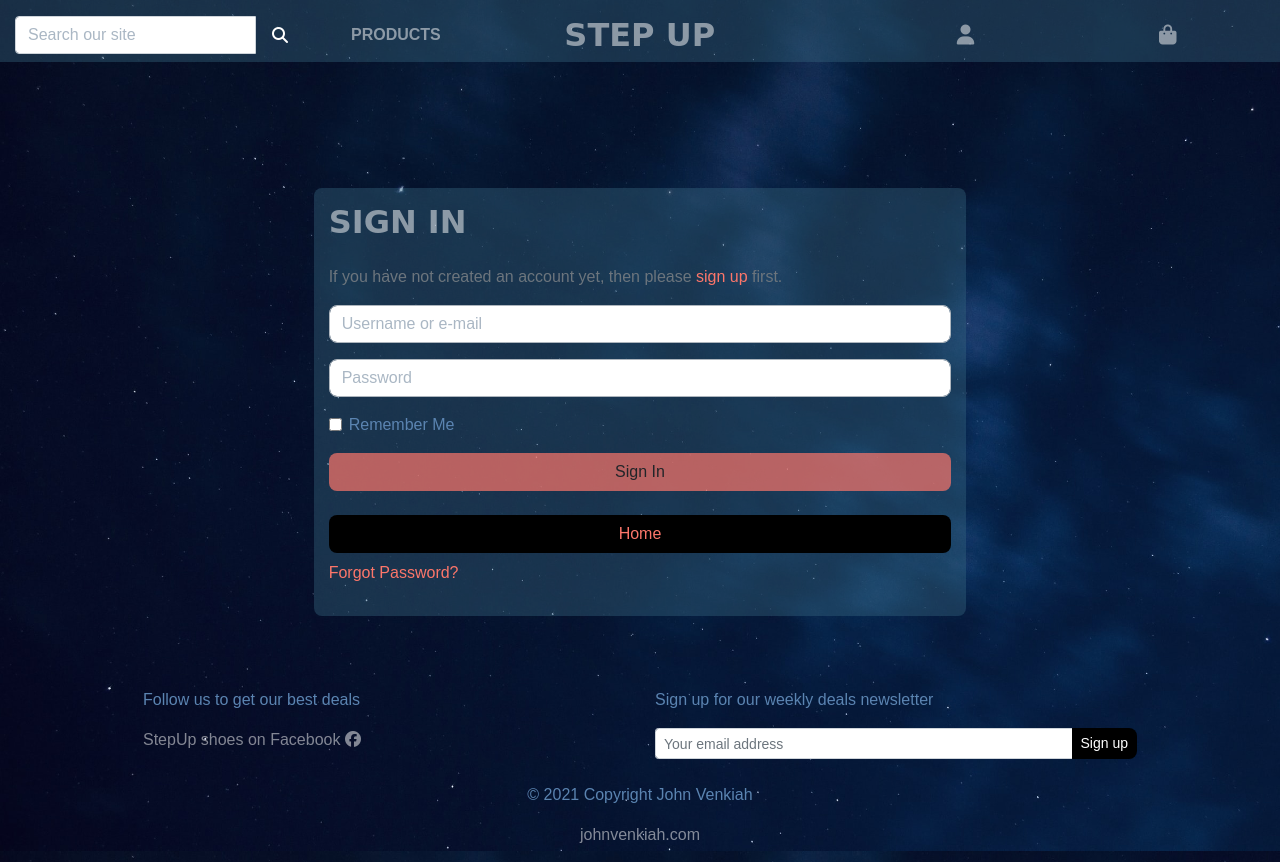
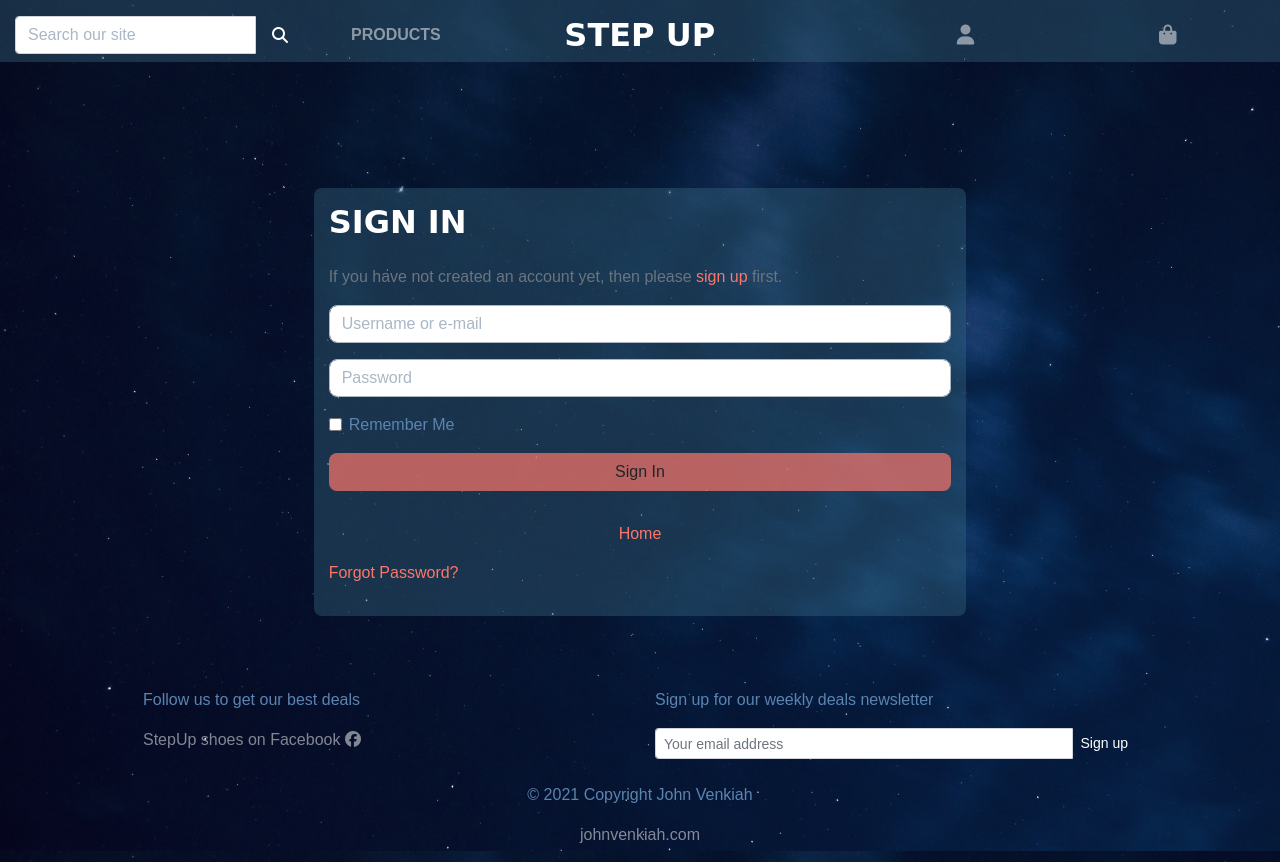
Before and after one commit to johnvenkiah/CI_PP5_John_Venkiah, a Django app: page /accounts/login/ in a window 1280 px wide. Run offline with Django 3.2, Linux system fonts and the light colour scheme; some libraries are stand-ins or nearby versions; some web fonts are replaced.

Commit message:
remove btn-black class and style its predecessor: btn-trans

```diff
--- a/static/css/base.css
+++ b/static/css/base.css
@@ -21,7 +21,7 @@ body {
 
 h2 {
     font-family: 'Bungee Hairline', cursive;
-    color: rgba(255, 255, 255, 0.5);
+    color: rgba(255, 255, 255);
 }
 
 a {
@@ -48,8 +48,8 @@ a:hover {
     min-width: 260px;
 }
 
-.btn-black {
-    background: black;
+.btn-trans {
+    background-color: transparent;
     color: white;
 }
 
@@ -69,10 +69,10 @@ a:hover {
 .shop-now-button:hover,
 .shop-now-button:active,
 .shop-now-button:focus,
-.btn-black:hover,
-.btn-black:active,
-.btn-black:focus {
-    background: #222;
+.btn-trans:hover,
+.btn-trans:active,
+.btn-trans:focus {
+    background-color: rgba(252, 118, 106, 0.699);
     color: white;
 }
 
--- a/templates/allauth/account/login.html
+++ b/templates/allauth/account/login.html
@@ -40,7 +40,7 @@ for a {{ site_name }} account and sign in below:{% endblocktrans %}</p>
     <input type="hidden" name="{{ redirect_field_name }}" value="{{ redirect_field_value }}" />
   {% endif %}
     <button class="mb-4 w-100 w-md-50 btn d-block rounded primaryAction" type="submit">{% trans "Sign In" %}</button>
-    <a class="btn d-block btn-black rounded" href="{% url 'home' %}">Home</a>
+    <a class="btn d-block btn-trans rounded" href="{% url 'home' %}">Home</a>
     <p class="mt-2">
     <a class="button secondaryAction" href="{% url 'account_reset_password' %}">{% trans "Forgot Password?" %}</a>
   </p>
--- a/templates/base.html
+++ b/templates/base.html
@@ -49,7 +49,7 @@
                             <input class="form-control" type="text" name="q"
                                 placeholder="Search our site">
                             <div class="input-group-append">
-                                <button class="form-control bg-nav btn btn-black" type="submit">
+                                <button class="form-control bg-nav btn btn-trans" type="submit">
                                     <span class="icon">
                                         <i class="fas fa-search"></i>
                                     </span>
@@ -167,7 +167,7 @@
             <input type="text" class="form-control form-control-sm" placeholder="Your email address"
               aria-label="Your email" aria-describedby="basic-addon2">
             <div class="input-group-append">
-              <button class="btn btn-sm btn-black my-0" type="button">Sign up</button>
+              <button class="btn btn-sm btn-trans my-0" type="button">Sign up</button>
             </div>
           </form>
 
--- a/templates/includes/mobile-top-header.html
+++ b/templates/includes/mobile-top-header.html
@@ -9,7 +9,7 @@
             <div class="input-group w-100">
                 <input class="form-control border border-black rounded" type="text" name="q" placeholder="Search our site">
                 <div class="input-group-append">
-                    <button class="form-control form-control btn btn-black border border-black rounded" type="submit">
+                    <button class="form-control form-control btn btn-trans border border-black rounded" type="submit">
                         <span class="icon">
                             <i class="fas fa-search"></i>
                         </span>
```
